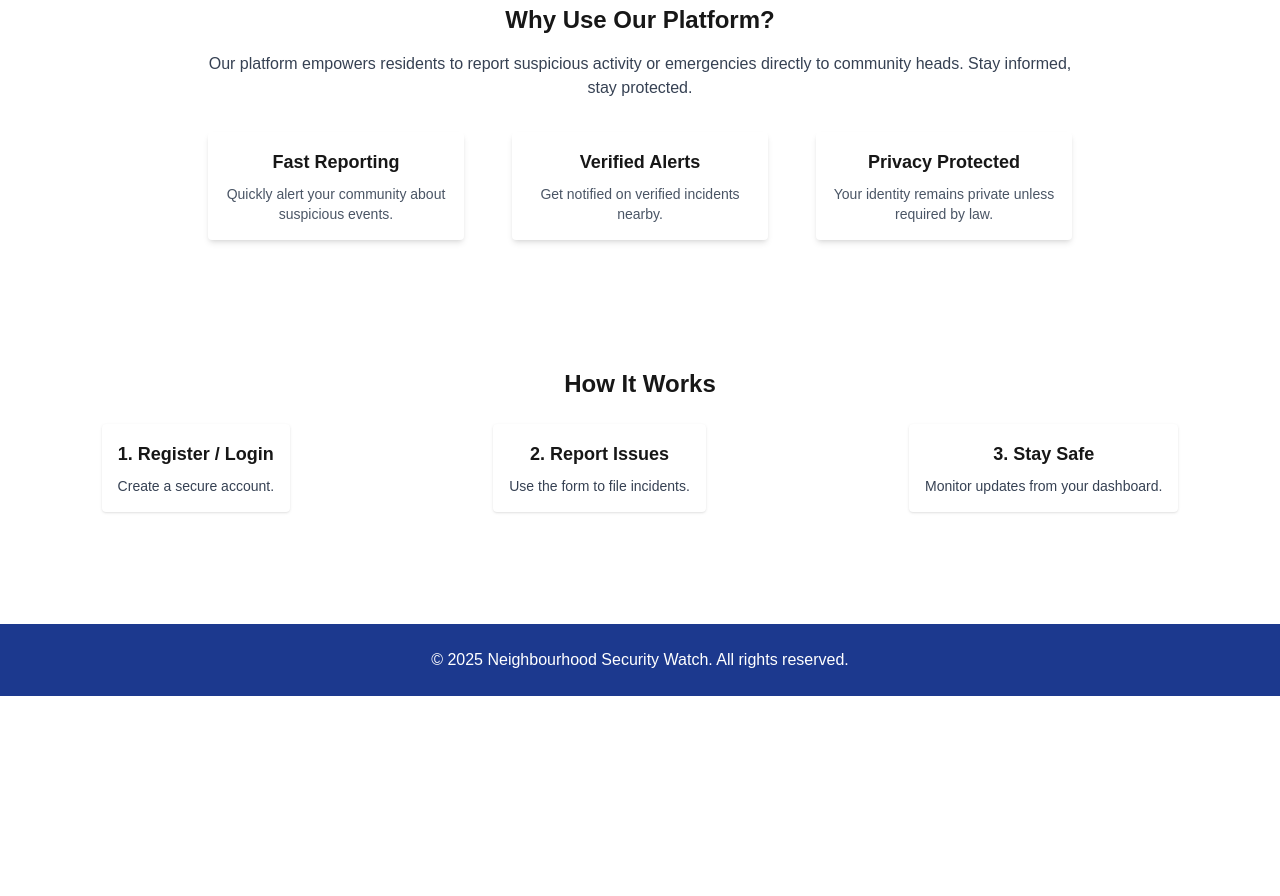
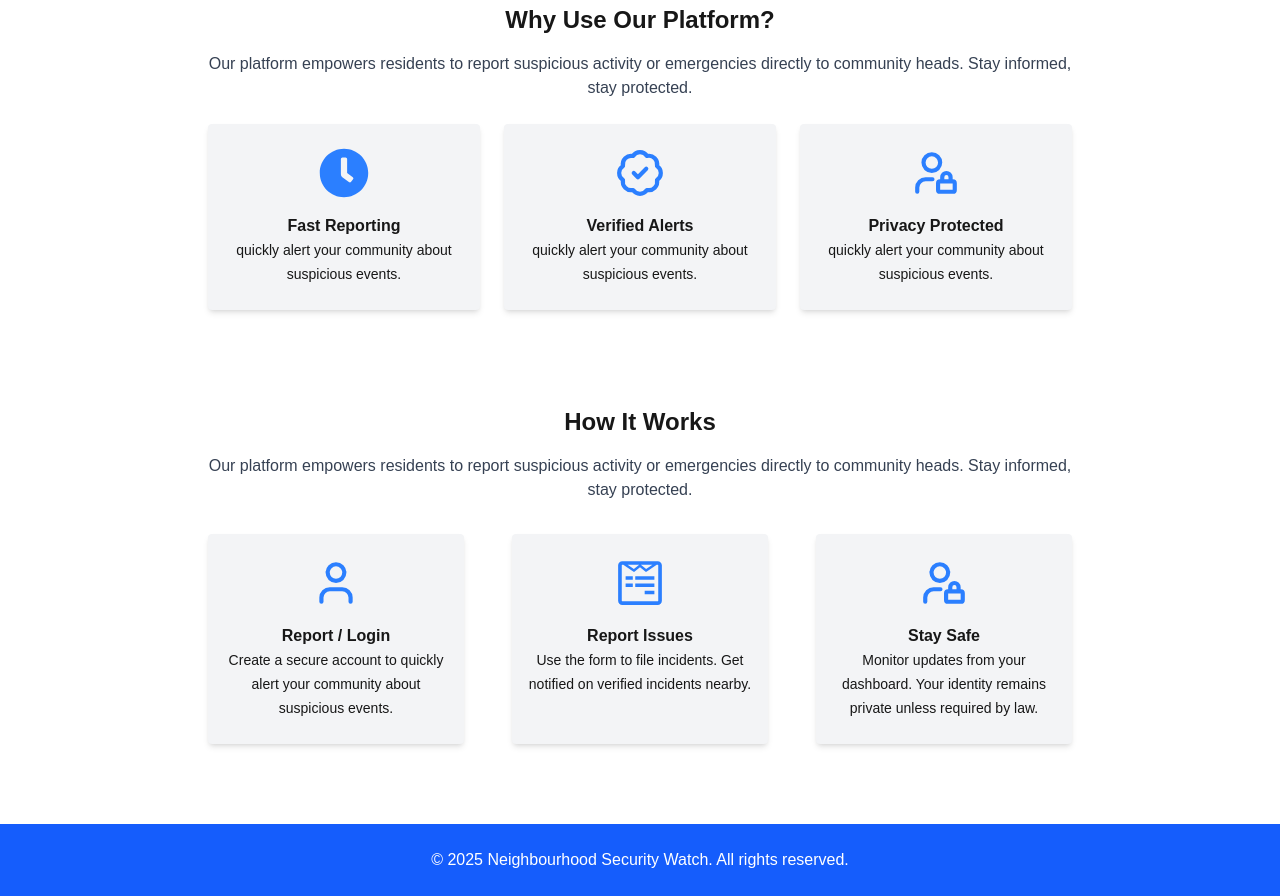
Before and after one commit to Stackarius/neighbor_security, a Next.js app: page / in a window 1280 px wide. Shown: the part 700-1596 px from the top of the page. Before the commit the page ends 1396 px from the top, so only its background shows below. Built offline with nearby package versions, Linux system fonts and the light colour scheme; no server answers; the database is empty.

Commit message:
feat: oversimplified the cards on homepage

```diff
--- a/src/app/page.js
+++ b/src/app/page.js
@@ -4,6 +4,8 @@ import { motion } from "framer-motion";
 import { useEffect, useState } from "react";
 import { supabase } from "../lib/supabaseClient";
 import Link from "next/link";
+import { FaClock, FaWpforms } from "react-icons/fa";
+import { Verified, UserLock, User, LucideUserLock } from "lucide-react";
 
 export default function Home() {
 
@@ -29,6 +31,41 @@ export default function Home() {
    fetchReportsAndUser();
  }, []);
 
+  const heroCards = [
+    {
+      illustration: <FaClock size={50} className="text-blue-500"/>,
+      heading: "Fast Reporting",
+      desc: " quickly alert your community about suspicious events.",
+    },
+    {
+      illustration: <Verified size={50} className="text-blue-500"/>,
+      heading: "Verified Alerts",
+      desc: " quickly alert your community about suspicious events.",
+    },
+    {
+      illustration: <UserLock size={50} className="text-blue-500"/>,
+      heading: "Privacy Protected",
+      desc: " quickly alert your community about suspicious events.",
+    },
+  ];
+  const workCards = [
+    {
+      illustration: <User size={50} className="text-blue-500" />,
+      heading: "Report / Login ",
+      desc: "Create a secure account to quickly alert your community about suspicious events.",
+    },
+    {
+      illustration: <FaWpforms size={50} className="text-blue-500" />,
+      heading: "Report Issues",
+      desc: " Use the form to file incidents. Get notified on verified incidents nearby.",
+    },
+    {
+      illustration: <LucideUserLock size={50} className="text-blue-500" />,
+      heading: "Stay Safe",
+      desc: "Monitor updates from your dashboard. Your identity remains private unless required by law.",
+    },
+  ];
+
   return (
     <main className="w-full">
       {/* Hero Section */}
@@ -50,7 +87,7 @@ export default function Home() {
               initial={{ opacity: 0, y: 20 }}
               animate={{ opacity: 1, y: 0 }}
               transition={{ duration: 0.9, delay: 0.2 }}
-              className="text-lg text-center md:text-xl mb-6 max-w-xl"
+              className="text-lg mx-auto md:text-xl mb-6 max-w-xl"
             >
               Stay alert. Stay safe. Report any suspicious activity in your
               area.
@@ -69,7 +106,6 @@ export default function Home() {
               Report an Incident
             </motion.a>
           </motion.section>
-
         </div>
       </div>
 
@@ -87,60 +123,60 @@ export default function Home() {
           emergencies directly to community heads. Stay informed, stay
           protected.
         </p>
-        <div className="flex flex-col sm:flex-row justify-around mt-8 gap-12">
-          {["Fast Reporting", "Verified Alerts", "Privacy Protected"].map(
-            (title, i) => (
+        <div className="grid grid-cols-1 md:grid-cols-2 lg:grid-cols-3 gap-6">
+          {heroCards.map((card, i) => (
             <motion.div
               key={i}
-                className="bg-white shadow-md p-4 rounded w-full sm:w-1/3"
+              className=" shadow-md p-4 py-6 rounded w-full bg-gray-100 transiton-all duration-300 ease-in-out"
               whileHover={{ scale: 1.05 }}
             >
-                <h3 className="font-semibold text-lg mb-2">{title}</h3>
-                <p className="text-sm text-gray-600">
-                  {title === "Fast Reporting" &&
-                    "Quickly alert your community about suspicious events."}
-                  {title === "Verified Alerts" &&
-                    "Get notified on verified incidents nearby."}
-                  {title === "Privacy Protected" &&
-                    "Your identity remains private unless required by law."}
+              <div className="flex flex-col items-center" key={i}>
+                <span>{card.illustration}</span>
+                <h2 className="font-bold mt-4">{card.heading}</h2>
+                <p className="text-sm/6">{card.desc}</p>
+              </div>
+            </motion.div>
+          ))}
+        </div>
+      </motion.section>
+
+      {/*  */}
+      <motion.section
+        initial={{ opacity: 0 }}
+        whileInView={{ opacity: 1 }}
+        transition={{ duration: 0.5 }}
+        viewport={{ once: true }}
+        className="py-8 px-4 max-w-4xl mx-auto text-center"
+      >
+        <h2 className="text-2xl font-bold mb-4">How It Works</h2>
+        <p className="text-gray-700 mb-6">
+          Our platform empowers residents to report suspicious activity or
+          emergencies directly to community heads. Stay informed, stay
+          protected.
         </p>
+        <div className="flex flex-col sm:flex-row justify-around mt-8 gap-12">
+          {workCards.map(
+            (card, i) => (
+              <motion.div
+                key={i}
+                className="bg-gray-100 shadow-md p-4 py-6 rounded w-full sm:w-1/3"
+                whileHover={{ scale: 1.05 }}
+              >
+                <div className="flex flex-col items-center" key={i}>
+                  <span>{card.illustration}</span>
+                  <h2 className="font-bold mt-4 ">{card.heading}</h2>
+                  <p className="text-sm/6">{card.desc}</p>
+                </div>
               </motion.div>
             )
           )}
         </div>
       </motion.section>
 
-      {/* How It Works */}
-      <motion.section
-        initial={{ opacity: 0 }}
-        whileInView={{ opacity: 1 }}
-        transition={{ duration: 0.5 }}
-        viewport={{ once: true }}
-        className="py-16 px-4 text-center"
-      >
-        <h2 className="text-2xl font-bold mb-6">How It Works</h2>
-        <div className="flex flex-col sm:flex-row justify-around gap-8">
-          {["Register / Login", "Report Issues", "Stay Safe"].map((step, i) => (
-            <motion.div
-              key={i}
-              className="bg-white shadow p-4 rounded"
-              whileHover={{ y: -5 }}
-            >
-              <h3 className="font-semibold text-lg mb-2">
-                {i + 1}. {step}
-              </h3>
-              <p className="text-sm text-gray-700">
-                {step === "Register / Login" && "Create a secure account."}
-                {step === "Report Issues" && "Use the form to file incidents."}
-                {step === "Stay Safe" && "Monitor updates from your dashboard."}
-              </p>
-            </motion.div>
-          ))}
-        </div>
-      </motion.section>
+      {/*  */}
 
       {/* Footer */}
-      <footer className="bg-blue-900 text-white py-6 text-center mt-12">
+      <footer className="bg-blue-600 text-white py-6 text-center mt-12">
         <p>
           &copy; {new Date().getFullYear()} Neighbourhood Security Watch. All
           rights reserved.
```
Lines whose indentation alone changed are shown as unchanged.
